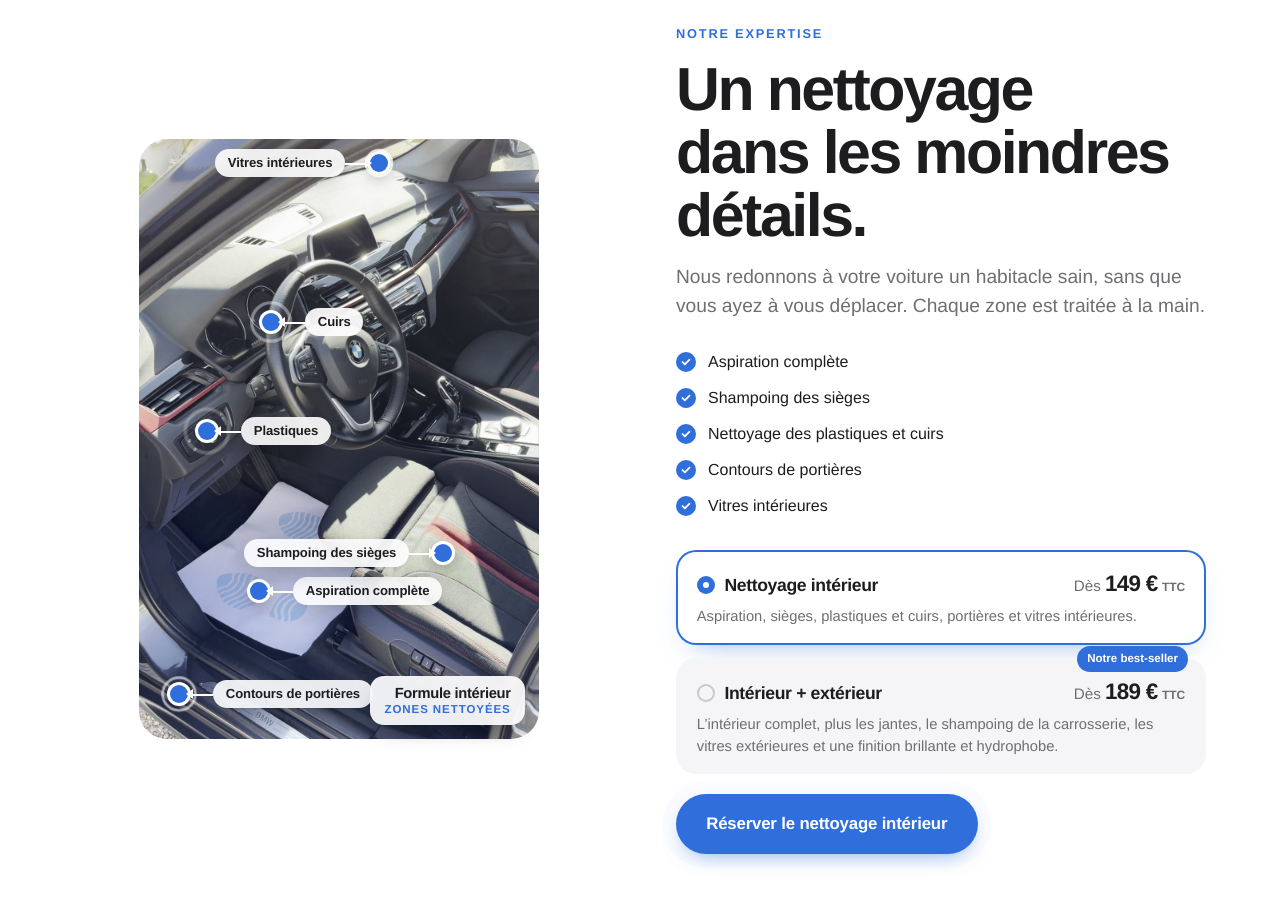
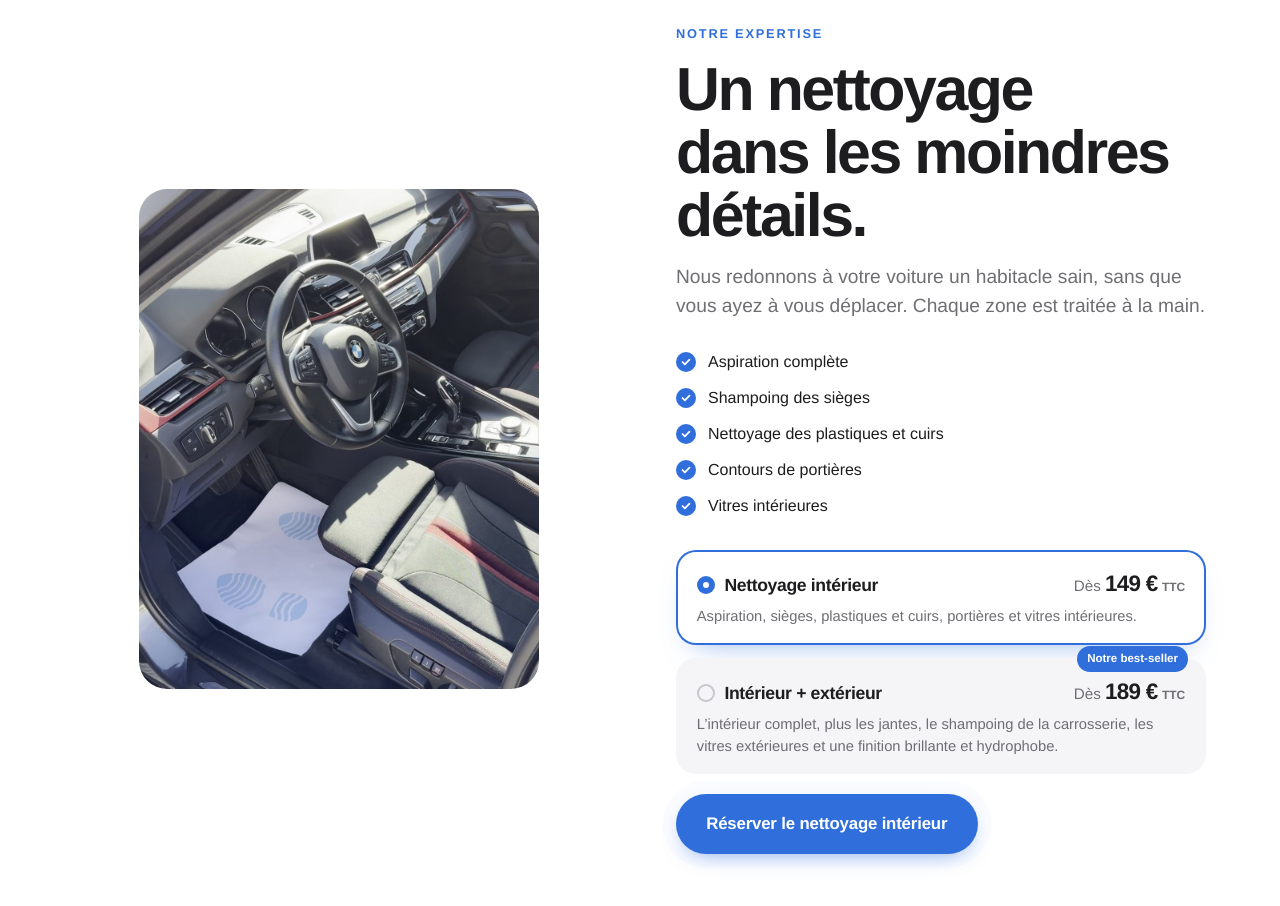
Before and after one commit to Max824-lab/supportcar, a plain HTML site: page index.html in a window 1280 px wide. Shown: the part 1880-2786 px from the top of the page. Drawn offline with Linux system fonts and the light colour scheme; a script that the page names is missing.

Commit message:
Nettoyage : photo de la BMW intérieure seule, sans repères ni photo extérieure
Co-Authored-By: Claude Opus 5.5 <noreply@anthropic.com>
Claude-Session: https://claude.ai/code/session_01AGUucyYu4DmmQXbdTYAdAk

```diff
--- a/index.html
+++ b/index.html
@@ -107,19 +107,8 @@
 <section class="main-service" id="nettoyage">
   <div class="wrap ms__grid">
     <div class="ms__media rv">
-      <div class="schema" id="schema" data-pane="int">
-        <span class="schema__cap"><b>Formule intérieur</b><small>Zones nettoyées</small></span>
-        <img src="assets/interieur-x1.jpg" alt="Intérieur BMW à sièges tissu après nettoyage : les zones traitées sont indiquées" loading="lazy" width="1000" height="1500">
-        <button type="button" class="hot hot--r" style="--x:30%;--y:75.3%" data-hot="1" aria-label="Aspiration complète"><i></i><span>Aspiration complète</span></button>
-        <button type="button" class="hot hot--l" style="--x:76%;--y:68.9%" data-hot="2" aria-label="Shampoing des sièges"><i></i><span>Shampoing des sièges</span></button>
-        <button type="button" class="hot hot--r" style="--x:17%;--y:48.6%" data-hot="3" aria-label="Plastiques"><i></i><span>Plastiques</span></button>
-        <button type="button" class="hot hot--r" style="--x:33%;--y:30.5%" data-hot="3" aria-label="Cuirs"><i></i><span>Cuirs</span></button>
-        <button type="button" class="hot hot--r" style="--x:10%;--y:92.4%" data-hot="4" aria-label="Contours de portières"><i></i><span>Contours de portières</span></button>
-        <button type="button" class="hot hot--l" style="--x:60%;--y:4.0%" data-hot="5" aria-label="Vitres intérieures"><i></i><span>Vitres intérieures</span></button>
-      </div>
-      <!-- Photo extérieure : dépose assets/exterieur.jpg (vue de 3/4 avec une roue visible) -->
-      <div class="schema schema--ext" data-pane="ext" hidden>
-        <div class="schema__ph"><span>🚗</span><b>Photo extérieure à venir</b><small>Roues et carrosserie</small></div>
+      <div class="schema" id="schema">
+        <img src="assets/interieur-x1.jpg" alt="Intérieur BMW à sièges tissu après nettoyage Support Car" loading="lazy" width="1000" height="1500">
       </div>
     </div>
     <div class="ms__text">
```
